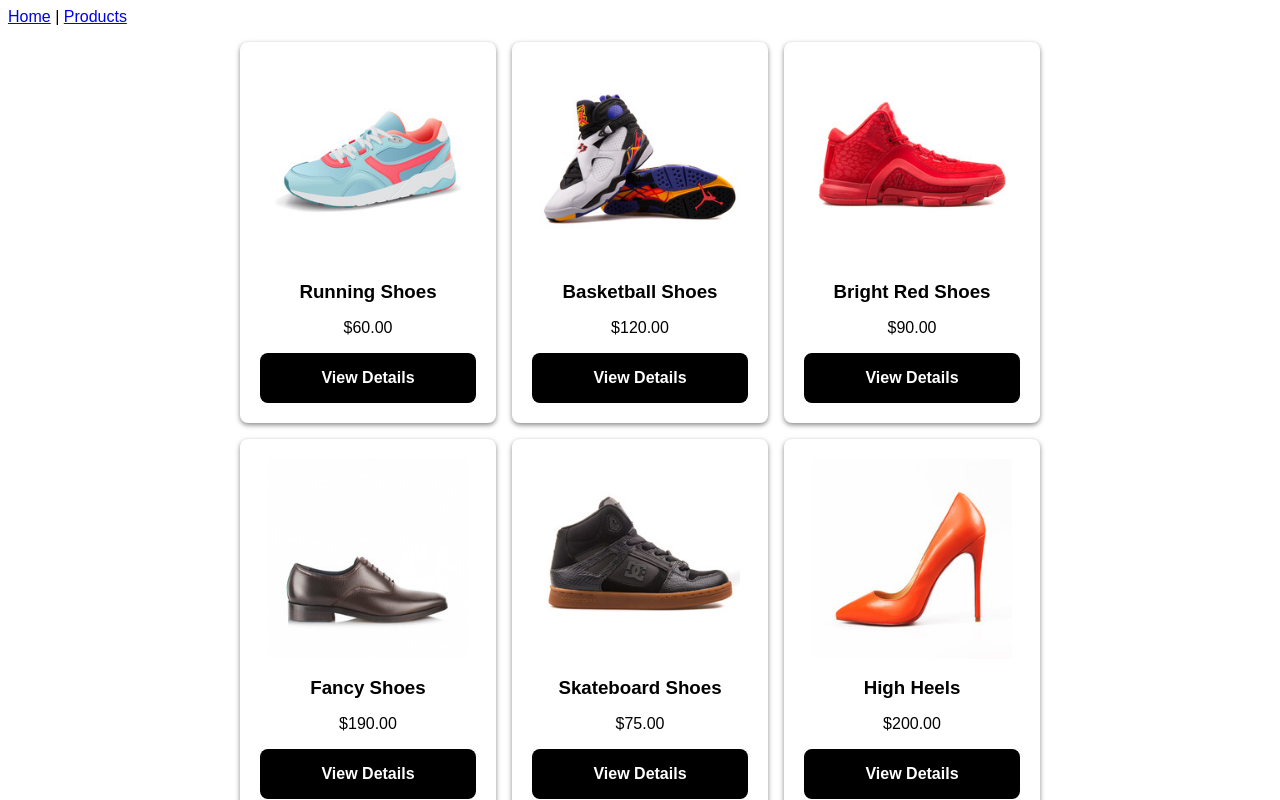
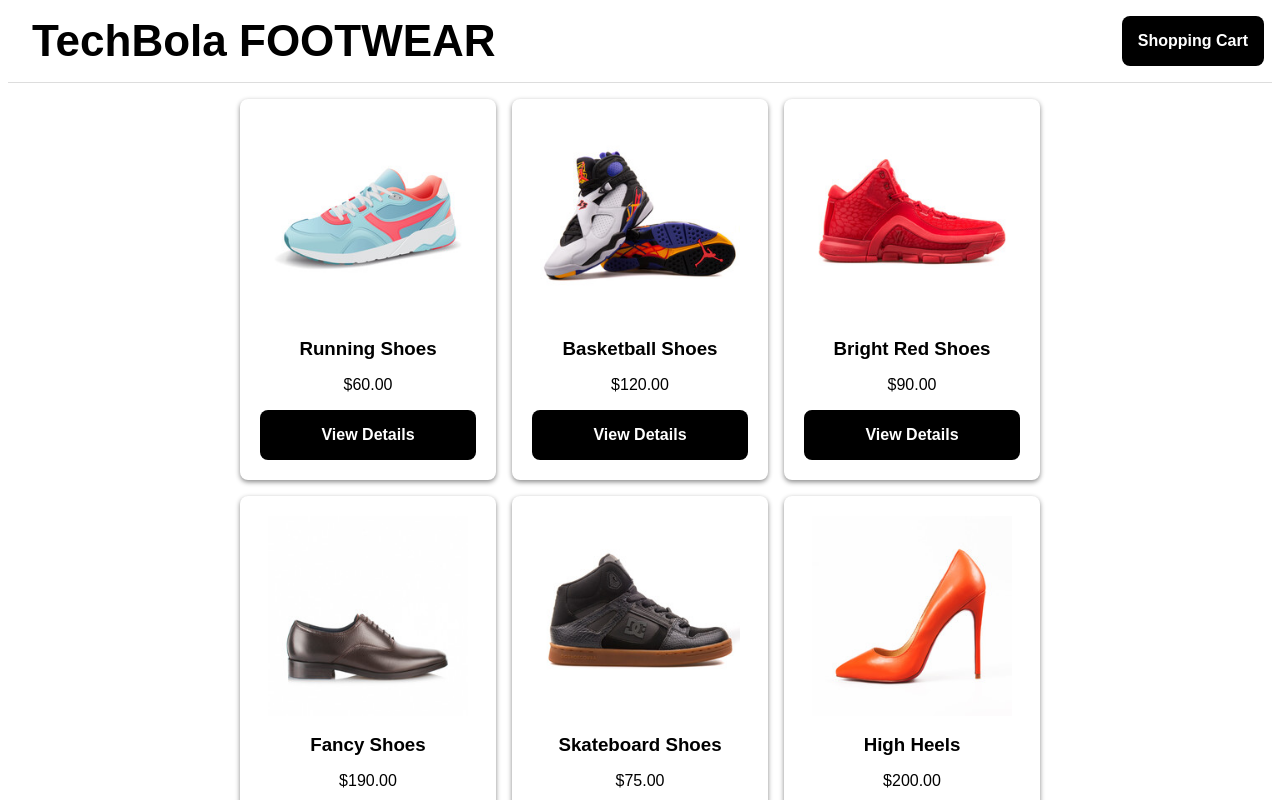
Before and after one commit to techbola/fse-front-end, a Vue app: page /products in a window 1280 px wide. Shown: the top 800 px of the page. Built offline with nearby package versions, Linux system fonts and the light colour scheme.

Commit message:
NavBar component design

```diff
--- a/src/App.vue
+++ b/src/App.vue
@@ -1,12 +1,20 @@
 <template>
   <div id="app">
-    <nav>
-      <router-link to="/">Home</router-link> |
-      <router-link to="/products">Products</router-link>
-    </nav>
+    <NavBar />
     <router-view />
   </div>
 </template>
+
+<script>
+import NavBar from '@/components/NavBar.vue';
+
+export default {
+  name: 'App',
+  components: {
+    NavBar
+  }
+}
+</script>
 
 <style>
 * {
--- /dev/null
+++ b/src/components/NavBar.vue
@@ -0,0 +1,45 @@
+<template>
+  <div id="nav-bar">
+    <router-link :to="{ name: 'Products' }" id="products-link">
+      <h1>TechBola FOOTWEAR</h1>
+    </router-link>
+    <router-link :to="{ name: 'CartPage' }" id="cart-link">
+      <button>Shopping Cart</button>
+    </router-link>
+  </div>
+</template>
+
+<script>
+export default {
+  name: "NavBar",
+}
+</script>
+
+<style scoped>
+#nav-bar {
+  border-bottom: 1px solid #ddd;
+  height: 75px;
+  width: 100%;
+}
+
+#products-link {
+  text-align: center;
+  display: block;
+  color: black;
+  font-size: 22px;
+  left: 32px;
+  position: absolute;
+  top: 16px;
+  text-decoration: none;
+}
+
+#products-link h1 {
+  margin: 0;
+}
+
+#cart-link {
+  position: absolute;
+  right: 16px;
+  top: 16px;
+}
+</style>
```
